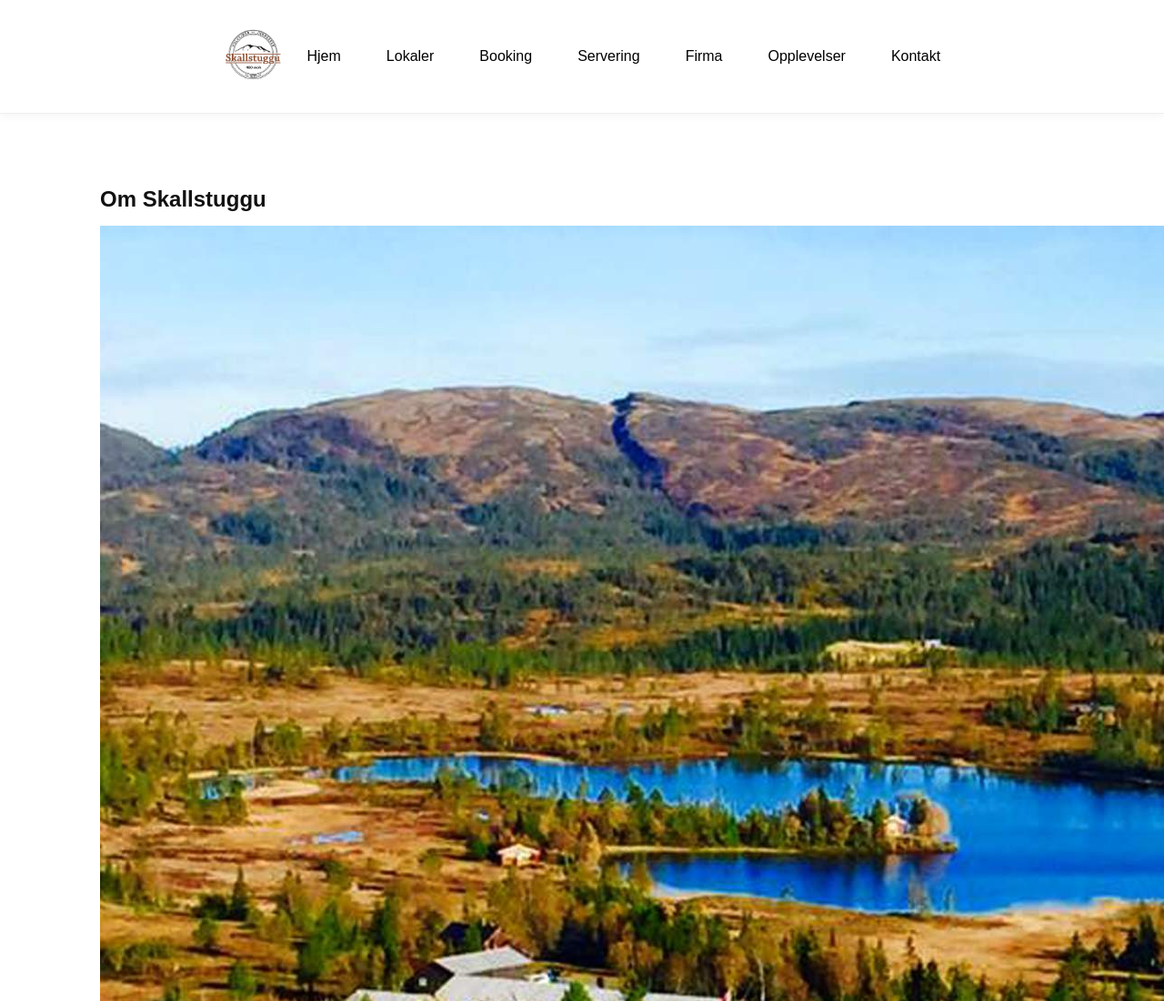
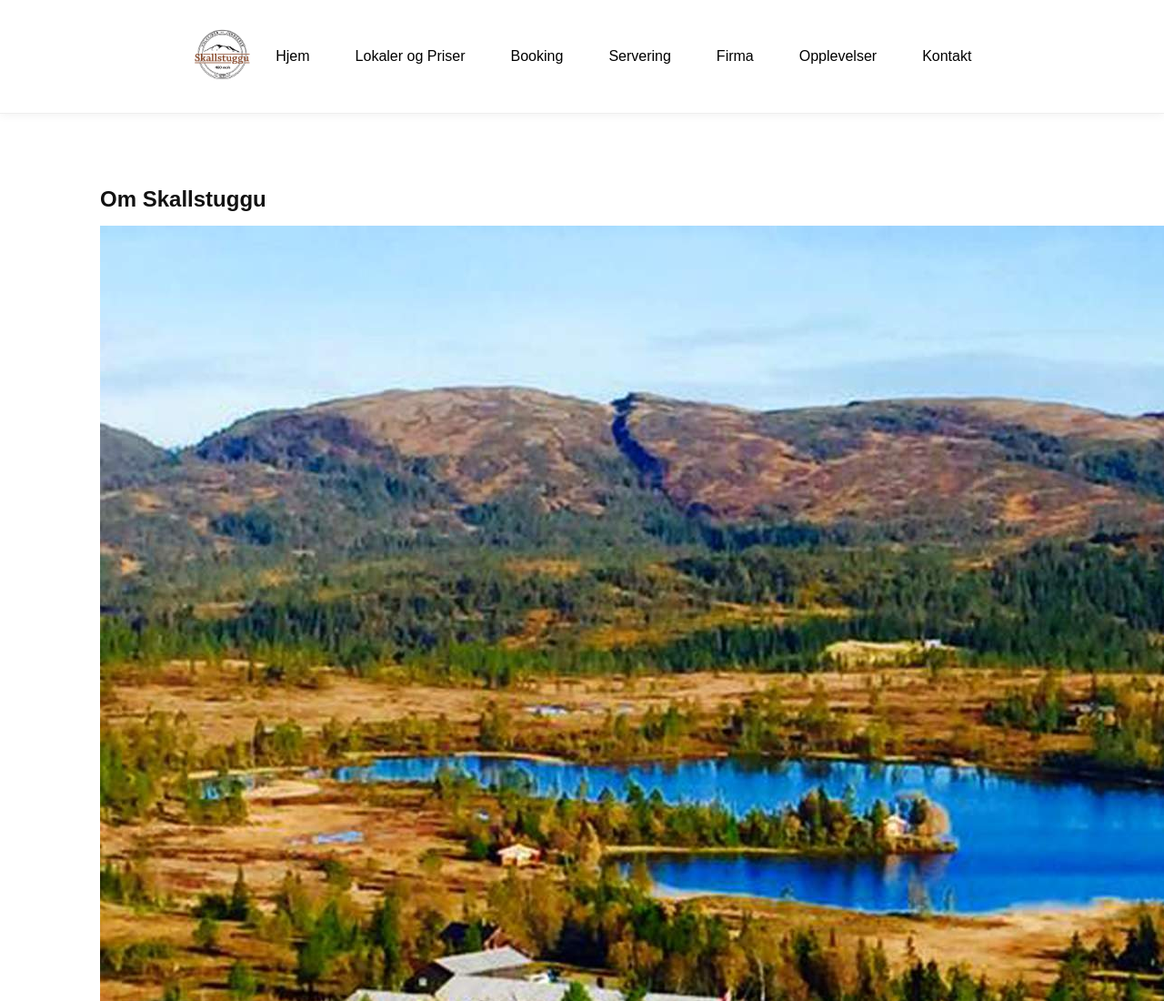
Before and after one commit to Mathigre/Skallstuggufjellstue, a plain HTML site: page om.html in a window 1280 px wide. Shown: the top 1100 px of the page at 91% size. Drawn offline with Linux system fonts and the light colour scheme.

Commit message:
Oppdatering av hele nettsiden

```diff
--- a/om.html
+++ b/om.html
@@ -18,7 +18,7 @@
     <!-- MENY -->
     <nav class="nav-links">
       <a href="index.html">Hjem</a>
-      <a href="lokaler.html">Lokaler</a>
+      <a href="lokaler.html">Lokaler og Priser</a>
       <a href="booking.html">Booking</a>
       <a href="servering.html">Servering</a>
       <a href="firmasamlinger.html">Firma</a>
```
